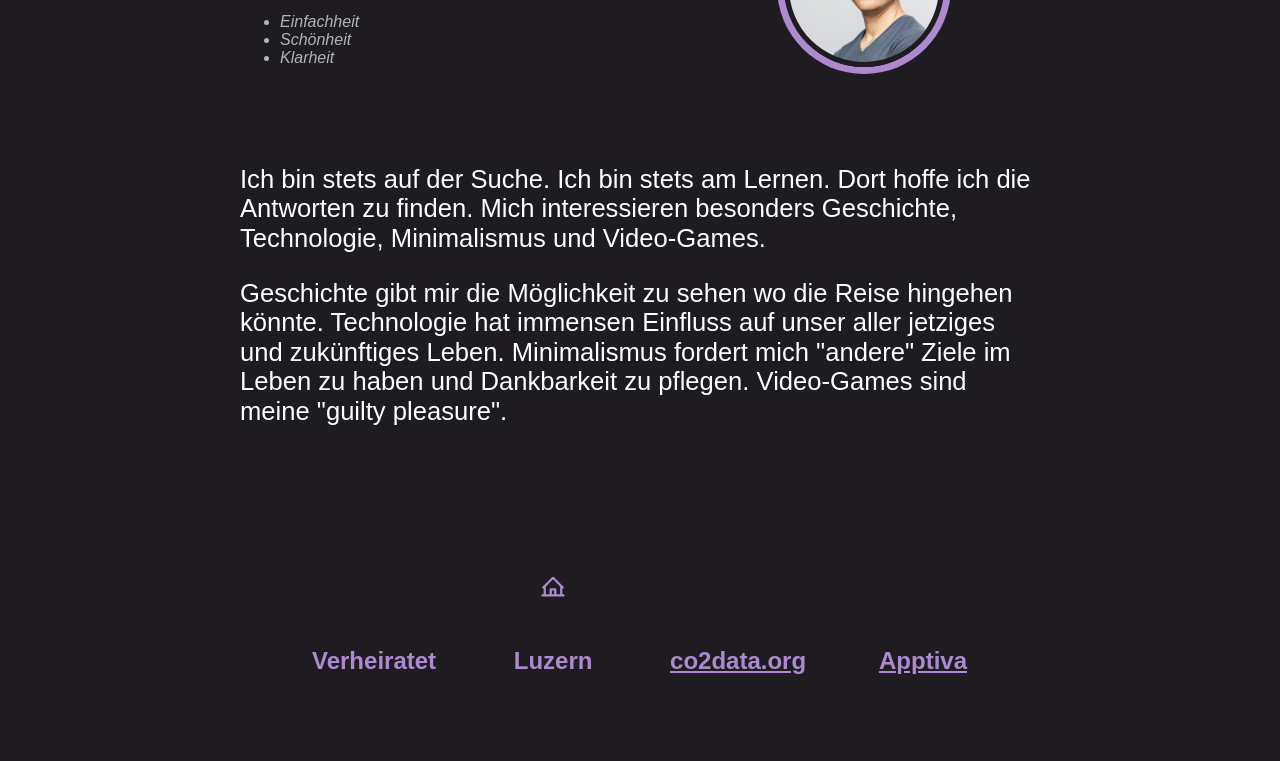
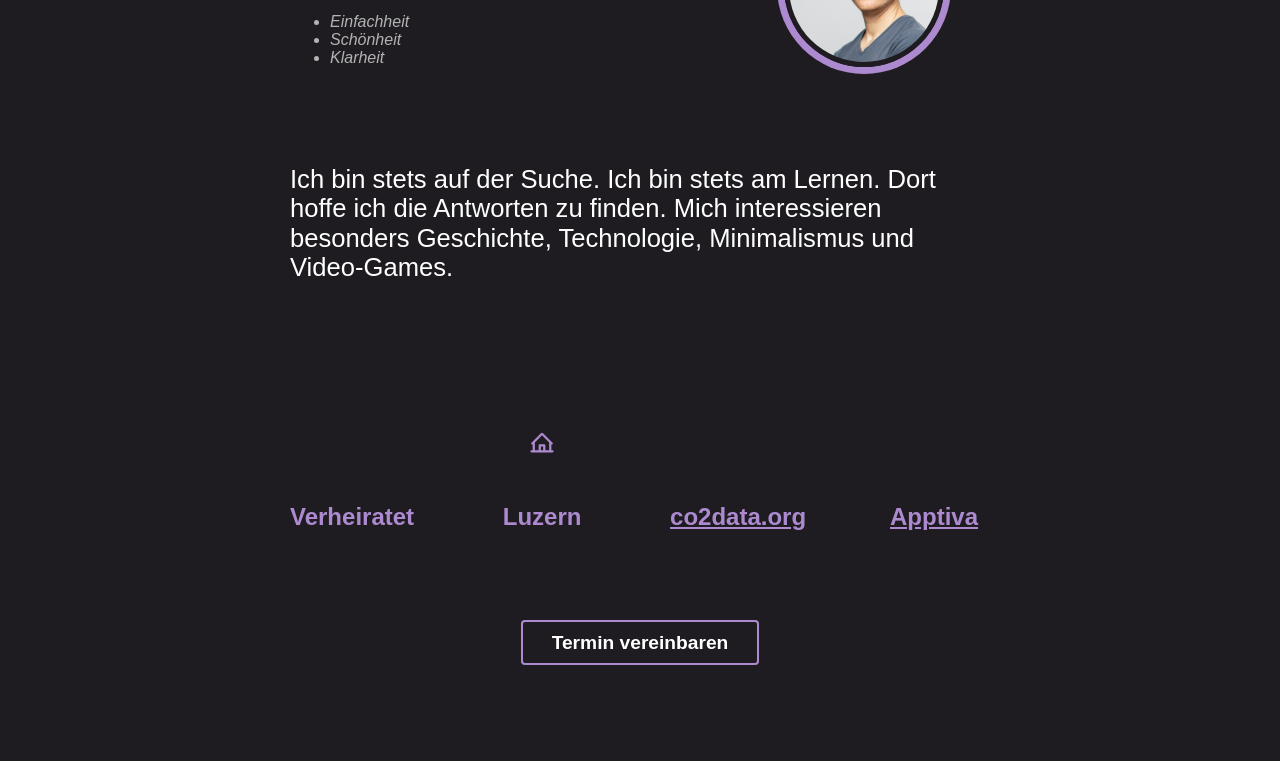
Before and after one commit to philschonholzer/philipschoenholzer.com, an Astro site: page / in a window 1280 px wide. Shown: the part 215-976 px from the top of the page. Built offline with nearby package versions, Linux system fonts and the light colour scheme; Astro itself is replaced by a stand-in of ours; some icons are missing.

Commit message:
More is less

```diff
--- a/src/pages/index.astro
+++ b/src/pages/index.astro
@@ -23,15 +23,7 @@ import avatar from '/src/images/avatar.jpg'
     <section class="copy-section">
       <p>
         Ich bin stets auf der Suche. Ich bin stets am Lernen. Dort hoffe ich die Antworten zu finden. Mich interessieren
-        besonders Geschichte,
-        Technologie, Minimalismus und Video-Games.
-      </p>
-      <p>
-        Geschichte gibt mir die Möglichkeit zu sehen wo die Reise hingehen
-        könnte. Technologie hat immensen Einfluss auf unser aller jetziges und
-        zukünftiges Leben. Minimalismus fordert mich "andere" Ziele im Leben zu
-        haben und Dankbarkeit zu pflegen. Video-Games sind meine "guilty
-        pleasure".
+        besonders Geschichte, Technologie, Minimalismus und Video-Games.
       </p>
     </section>
     <section class="contact-section">
@@ -135,7 +127,6 @@ import avatar from '/src/images/avatar.jpg'
     font-weight: bold;
     color: var(--primaryLight);
     text-align: center;
-    padding: 0 3em;
     gap: 3em;
 
     a {
--- a/src/styles/global.scss
+++ b/src/styles/global.scss
@@ -2,7 +2,7 @@
 @use './_root.scss';
 
 .container {
-  max-width: 800px;
+  max-width: 700px;
   margin-left: auto;
   margin-right: auto;
   padding-left: 1em;
```
